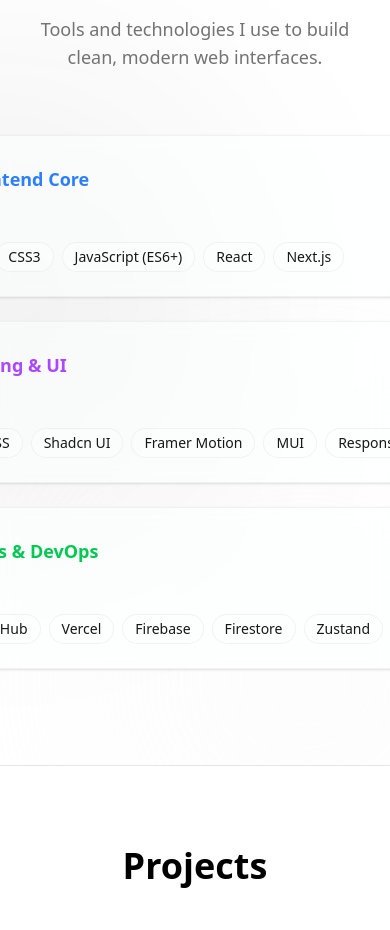
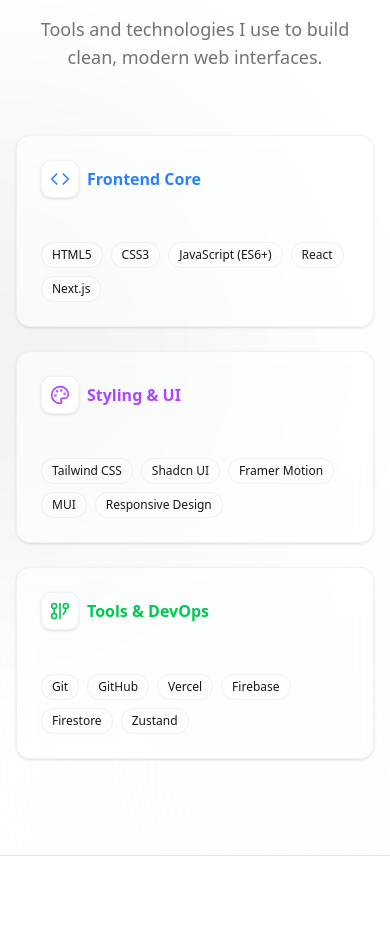
Before and after one commit to mohdragon010/mohamed-crafts, a Next.js app: page / in a window 390 px wide. Shown: the part 1580-2510 px from the top of the page. Built offline with nearby package versions, Linux system fonts and the light colour scheme.

Commit message:
Refactor skills component for improved styling

```diff
--- a/components/skills.jsx
+++ b/components/skills.jsx
@@ -61,7 +61,7 @@
                     </motion.div>
                 </div>
 
-                <div className="grid auto-flow-col auto-cols-max justify-center gap-6">
+<div className="grid grid-cols-1 md:grid-cols-2 lg:grid-cols-3 gap-6">
                     {skills.map((skill, index) => (
                         <motion.div
                             key={index}
@@ -69,11 +69,12 @@
                             whileInView={{ opacity: 1, y: 0 }}
                             viewport={{ once: true }}
                             transition={{ duration: 0.4, delay: index * 0.1 }}
+                            className="w-full"
                         >
-                            <Card className={`h-full bg-background/50 backdrop-blur-sm border-border/50 shadow-sm hover:shadow-md transition-all duration-300 group/card ${skill.bgHover} ${skill.borderHover}`}>
+                            <Card className={`h-full bg-background/50 backdrop-blur-sm border-border/50 shadow-sm hover:shadow-lg transition-all duration-300 group/card ${skill.bgHover} ${skill.borderHover}`}>
                                 <CardHeader className="pb-3">
                                     <div className="flex items-center justify-between">
-                                        <CardTitle className={`text-lg font-semibold flex items-center gap-2 transition-colors ${skill.color}`}>
+                                        <CardTitle className={`text-base md:text-lg font-semibold flex items-center gap-2 transition-colors ${skill.color}`}>
                                             <div className="p-2 rounded-lg bg-background border border-border/50 shadow-sm group-hover/card:scale-110 transition-transform duration-300">
                                                 {skill.icon}
                                             </div>
@@ -87,7 +88,7 @@
                                             <Badge
                                                 key={idx}
                                                 variant="secondary"
-                                                className={`px-3 py-1 text-sm bg-background/50 border border-border/50 transition-colors duration-300 cursor-default ${skill.badgeHover}`}
+                                                className={`px-2.5 py-1 text-xs md:text-sm bg-background/50 border border-border/50 transition-all duration-300 cursor-default hover:scale-105 ${skill.badgeHover}`}
                                             >
                                                 {item}
                                             </Badge>
```
